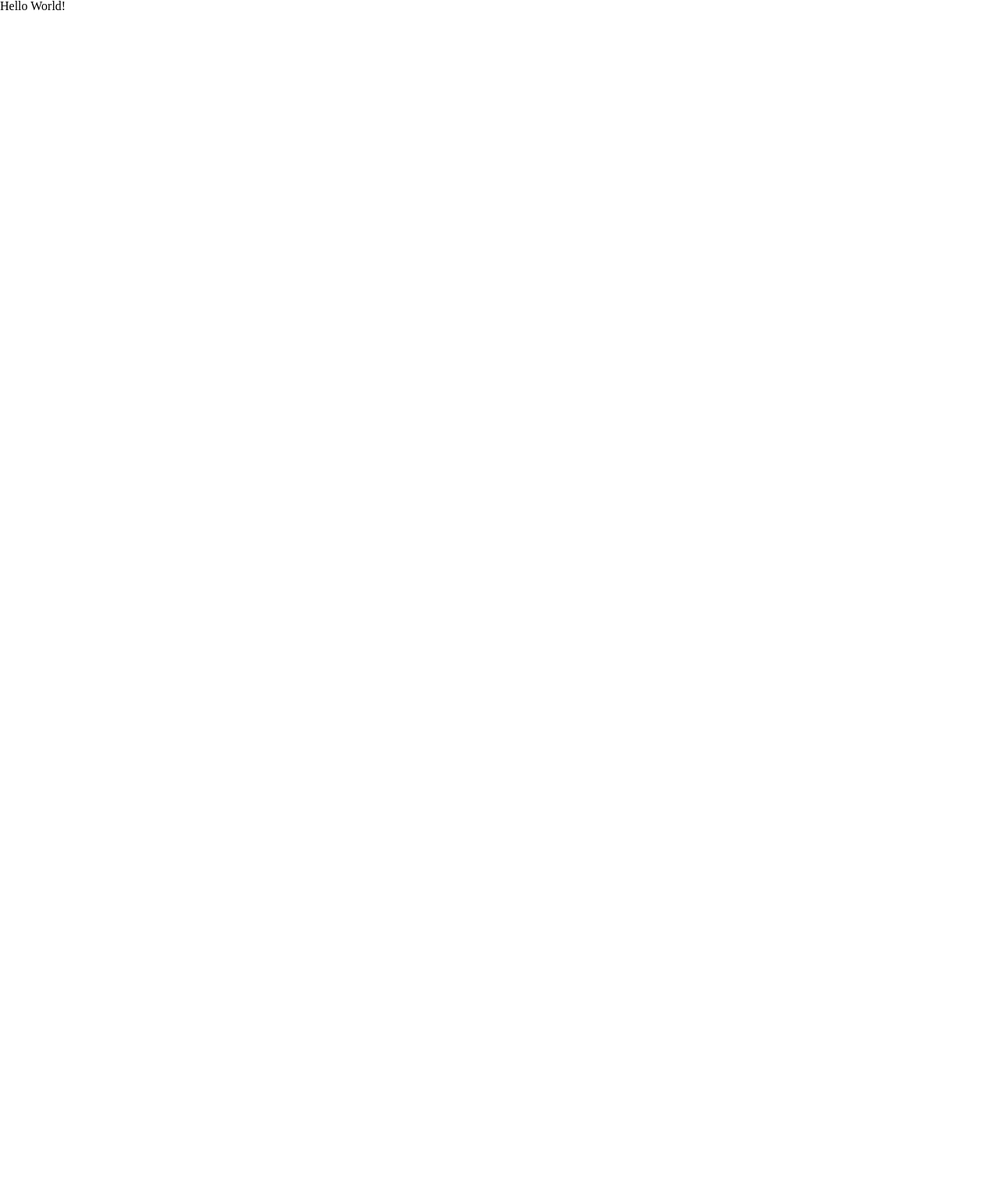
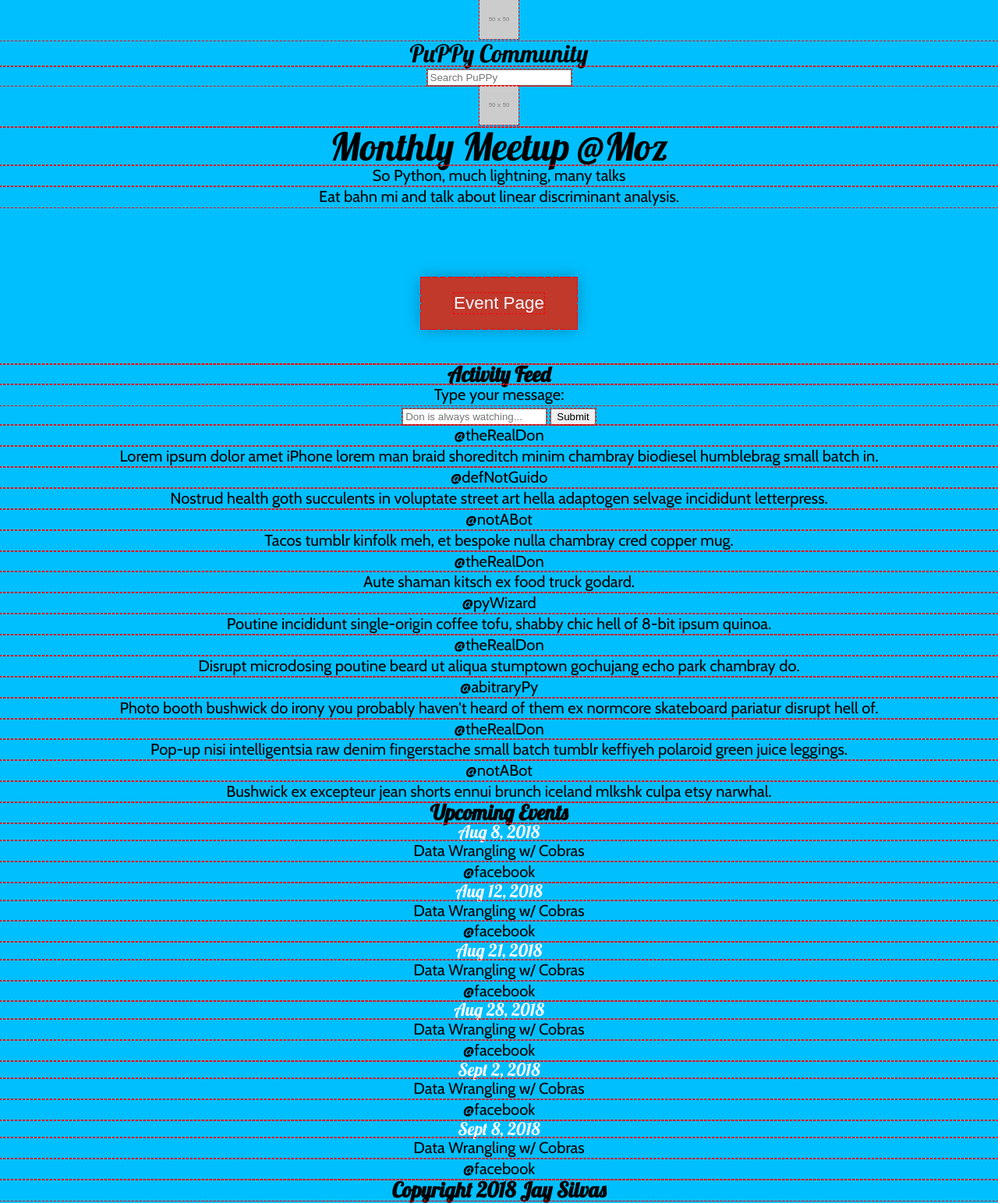
Before and after one commit to JSilvas/quick-puppy, a plain HTML site: page index.html in a window 1280 px wide. Shown: the whole page at 78% size. Before the commit the page ends 800 px from the top, so only its background shows below. Drawn offline with nearby package versions, Linux system fonts and the light colour scheme; placeholder pictures from the web are drawn by us.

Commit message:
Added markup structure & content

```diff
--- a/index.html
+++ b/index.html
@@ -3,15 +3,131 @@
 <head>
   <meta charset="utf-8" />
   <meta http-equiv="X-UA-Compatible" content="IE=edge" />
-  <title>PuPPy</title>
+  <title>PuPPy Pals</title>
   <meta name="viewport" content="width=device-width, initial-scale=1">
   <link rel="stylesheet" type="text/css" media="screen" href="styles/reset.css" />
   <link rel="stylesheet" type="text/css" media="screen" href="styles/base.css" />
+  <link rel="stylesheet" type="text/css" media="screen" href="styles/layout.css" />
   <link rel="stylesheet" type="text/css" media="screen" href="styles/nav.css" />
-  <link rel="stylesheet" type="text/css" media="screen" href="styles/main.css" />
+  <link rel="stylesheet" type="text/css" media="screen" href="styles/modules.css" />
+  <link href="https://fonts.googleapis.com/css?family=Cabin|Lobster" rel="stylesheet" />
 </head>
 <body>
-  <h1>Hello World!</h1>
+  <nav>
+    <img class="small-logo" src="https://placehold.it/50x50/333">
+    <h2>PuPPy Community</h2>
+    <div class="search">
+      <input type="search" placeholder="Search PuPPy" />
+    </div>
+    <img class="ham-menu" src="https://placehold.it/50x50/666">
+  </nav>
+
+  <header>
+    <section class="feature-events">
+      <div class="arrow-left"></div>
+      <article>
+        <h1>Monthly Meetup @Moz</h1>
+        <p>So Python, much lightning, many talks</p>
+        <p>Eat bahn mi and talk about linear discriminant analysis.</p>
+        <a href="https://www.meetup.com/PSPPython/">
+					<button class="button-event" onclick="">
+						<span>Event Page</span>
+					</button>
+				</a>
+      </article>
+      <div class="arrow-right"></div>
+    </section>
+  </header>
+
+  <main>
+    <section class="activity-feed">
+      <section>
+        <h3>Activity Feed</h3>
+      </section>
+      <div class="post-box">
+        <p>Type your message:</p>
+        <input type="text" placeholder="Don is always watching..." />
+        <input type="submit" />
+      </div>
+      <article>
+        <time></time>
+        <p>@theRealDon</p>
+        <p>Lorem ipsum dolor amet iPhone lorem man braid shoreditch minim chambray biodiesel humblebrag small batch in.</p>
+      </article>
+      <article>
+        <p>@defNotGuido</p>
+        <p>Nostrud health goth succulents in voluptate street art hella adaptogen selvage incididunt letterpress.</p>
+      </article>
+      <article>
+        <p>@notABot</p>
+        <p>Tacos tumblr kinfolk meh, et bespoke nulla chambray cred copper mug.</p>
+      </article>
+      <article>
+        <p>@theRealDon</p>
+        <p>Aute shaman kitsch ex food truck godard.</p>
+      </article>
+      <article>
+        <p>@pyWizard</p>
+        <p>Poutine incididunt single-origin coffee tofu, shabby chic hell of 8-bit ipsum quinoa.</p>
+      </article>
+      <article>
+        <p>@theRealDon</p>
+        <p>Disrupt microdosing poutine beard ut aliqua stumptown gochujang echo park chambray do.</p>
+      </article>
+      <article>
+        <p>@abitraryPy</p>
+        <p>Photo booth bushwick do irony you probably haven't heard of them ex normcore skateboard pariatur disrupt hell of.</p>
+      </article>
+      <article>
+        <p>@theRealDon</p>
+        <p>Pop-up nisi intelligentsia raw denim fingerstache small batch tumblr keffiyeh polaroid green juice leggings.</p>
+      </article>
+      <article>
+        <p>@notABot</p>
+        <p>Bushwick ex excepteur jean shorts ennui brunch iceland mlkshk culpa etsy narwhal.</p>
+      </article>
+    </section>
+
+    <aside class="events-feed">
+      <section>
+        <h3>Upcoming Events</h3>
+      </section>
+      <article>
+        <h5>Aug 8, 2018</h5>
+        <p>Data Wrangling w/ Cobras</p>
+        <p>@facebook</p>
+      </article>
+      <article>
+        <h5>Aug 12, 2018</h5>
+        <p>Data Wrangling w/ Cobras</p>
+        <p>@facebook</p>
+      </article>
+      <article>
+        <h5>Aug 21, 2018</h5>
+        <p>Data Wrangling w/ Cobras</p>
+        <p>@facebook</p>
+      </article>
+      <article>
+        <h5>Aug 28, 2018</h5>
+        <p>Data Wrangling w/ Cobras</p>
+        <p>@facebook</p>
+      </article>
+      <article>
+        <h5>Sept 2, 2018</h5>
+        <p>Data Wrangling w/ Cobras</p>
+        <p>@facebook</p>
+      </article>
+      <article>
+        <h5>Sept 8, 2018</h5>
+        <p>Data Wrangling w/ Cobras</p>
+        <p>@facebook</p>
+      </article>
+    </aside>
+  </main>
+
+  <footer>
+    <h3>Copyright 2018 Jay Silvas</h3>
+  </footer>
 
   <script src="scripts/main.js"></script>
   <script src="scripts/nav.js"></script>
--- a/styles/base.css
+++ b/styles/base.css
@@ -0,0 +1,42 @@
+* {
+  outline: 1px dashed red;
+}
+
+html {
+  font-size: 1.4rem;
+  font-family: 'Cabin', sans-serif;
+  max-width: 100vw;
+}
+body {
+  background: #00BFFE;
+  text-align: center;
+  min-width: 350px;
+  max-width: 1400px;
+  margin: 0 auto;
+}
+
+h1, h2, h3, h4, h5 {
+  font-family: 'Lobster', cursive;
+}
+h1 {
+  font-size: 2.2rem;
+}
+h2 {
+  font-size: 1.4rem;
+}
+h3 {
+  font-size: 1.2rem;
+  font-weight: bold;
+}
+h4 {
+  font-size: 1.4rem;
+  color: ghostwhite;
+}
+h5 {
+  font-size: 1.2;
+  color: ghostwhite;
+}
+p {
+  font-size: 0.9rem;
+  line-height: 1.2rem;
+}
--- /dev/null
+++ b/styles/modules.css
@@ -0,0 +1,50 @@
+/* Events featured in header */
+header.feature-event {
+
+}
+
+/* Profile featured in header */
+header.feature-profile {
+
+}
+
+
+
+
+/* Event Us Button */
+.button-event {
+  background:#c0392b;
+  color: ghostwhite;
+  font-size: 1rem;
+  border-radius: 4px;
+  box-shadow: 0 0 20px 0 rgba(0,0,0,.3);
+  border: none;
+  margin: 4em 0 2em 0;
+  padding: 20px;
+  width: 200px;
+  transition: all 0.5s;
+}
+.button-event:hover {
+  box-shadow: 0 0 25px 0 rgba(0,0,0,.5);
+}
+.button-event span {
+  cursor: pointer;
+  display: inline-block;
+  position: relative;
+  transition: 0.5s;
+}
+.button-event span:after {
+  content: '»';
+  position: absolute;
+  opacity: 0;
+  top: 0;
+  right: -20px;
+  transition: 0.5s;
+}
+.button-event:hover span {
+  padding-right: 25px;
+}
+.button-event:hover span:after {
+  opacity: 1;
+  right: 0;
+}
```
Also changed, not shown: member.html (added, +66 -0 lines), styles/layout.css (added), styles/main.css (deleted), styles/member.css (deleted).
